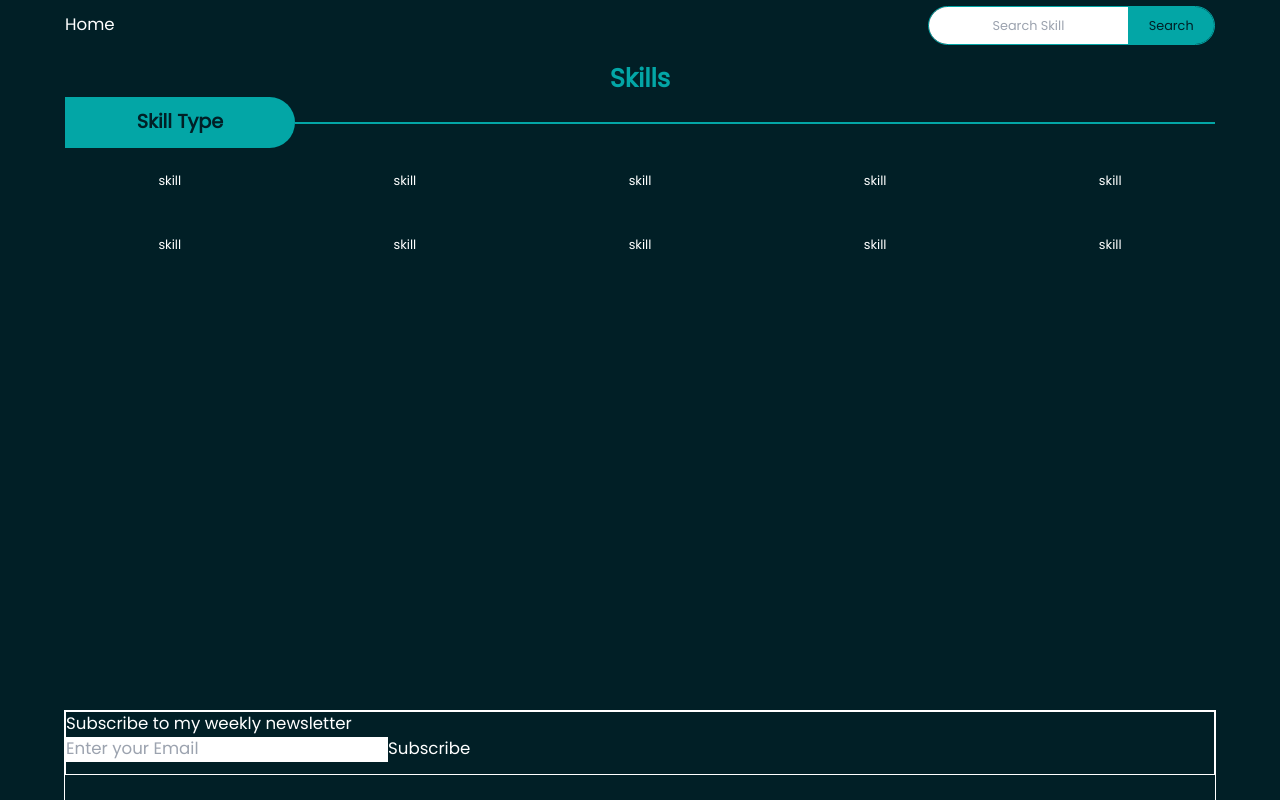
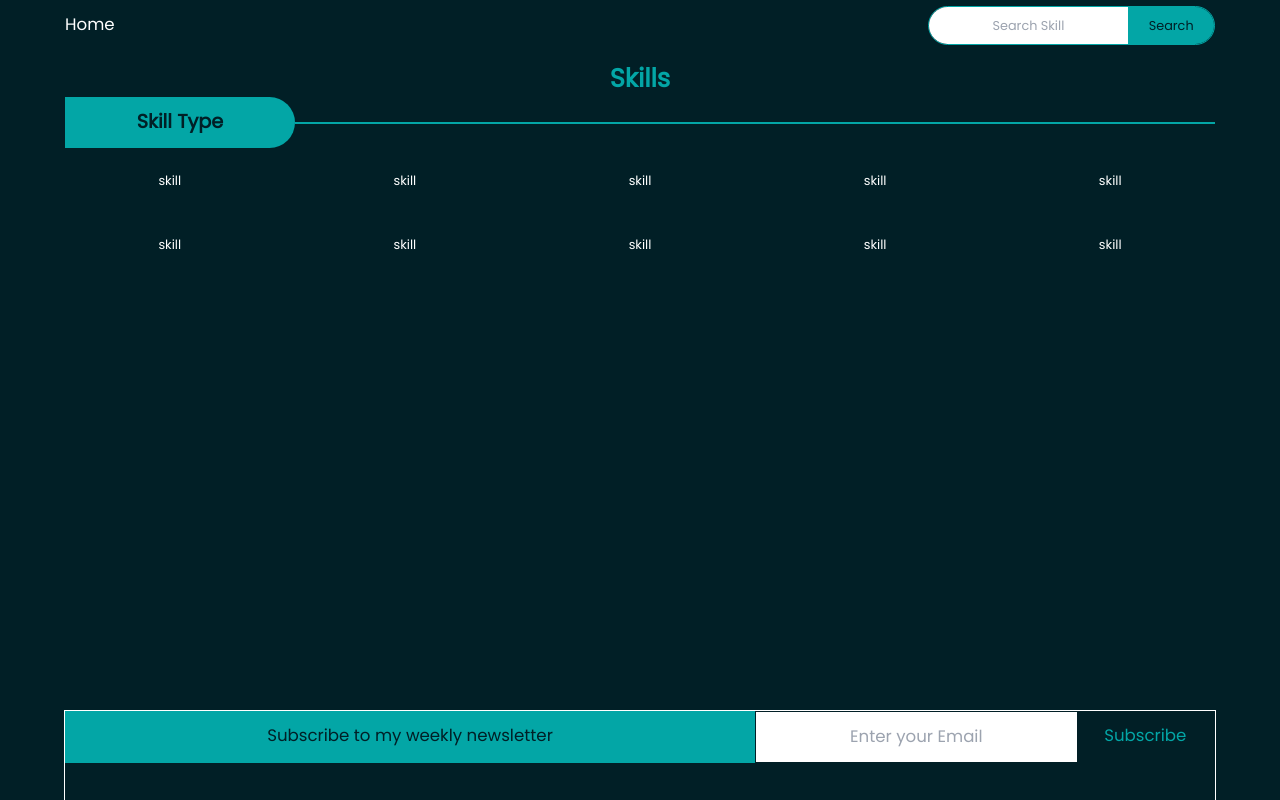
Before and after one commit to MokuaEnock/moku, a React (Create React App) app: page /skills in a window 1280 px wide. Shown: the top 800 px of the page. Built offline with nearby package versions, Linux system fonts and the light colour scheme.

Commit message:
style footer header

```diff
--- a/src/App.css
+++ b/src/App.css
@@ -52,8 +52,53 @@ footer>p {
 
 }
 
-.footer-header{
-  height:20%;
-  border: thin solid white;
+.footer-header {
+  height: 4vw;
   width: 100%;
+  display: flex;
+  flex-direction: row;
+  align-items: center;
+  justify-content: space-between;
 }
+
+.footer-header>* {
+  height: 100%;
+  display: flex;
+  flex-direction: row;
+  align-items: center;
+  justify-content: space-evenly;
+  color: #011F26;
+  background-color: #03A6A6;
+
+}
+
+.footer-header>p {
+  width: 60%;
+}
+
+.footer-header>form {
+  width: 40%;
+  border:thin solid #011F26 ;
+}
+
+.footer-form input {
+  height: 100%;
+  width: 70%;
+  border:thin solid transparent ;
+
+  display: flex;
+  flex-direction: row;
+  align-items: center;
+  justify-content: space-evenly;
+  text-align: center;
+}
+
+.footer-form button {
+  text-align: center;
+  background-color: #011F26;
+  color: #03A6A6;
+  width: 30%;
+  border:thin solid #011F26 ;
+
+  height: 100%;
+}
--- a/src/components/footer.js
+++ b/src/components/footer.js
@@ -2,7 +2,7 @@ export default function Footer() {
   return <footer>
     <div className="footer-header">
       <p>Subscribe to my weekly newsletter</p>
-      <form>
+      <form className="footer-form">
         <input type="text" placeholder="Enter your Email"/>
         <button type="submit">Subscribe</button>
       </form>
```
